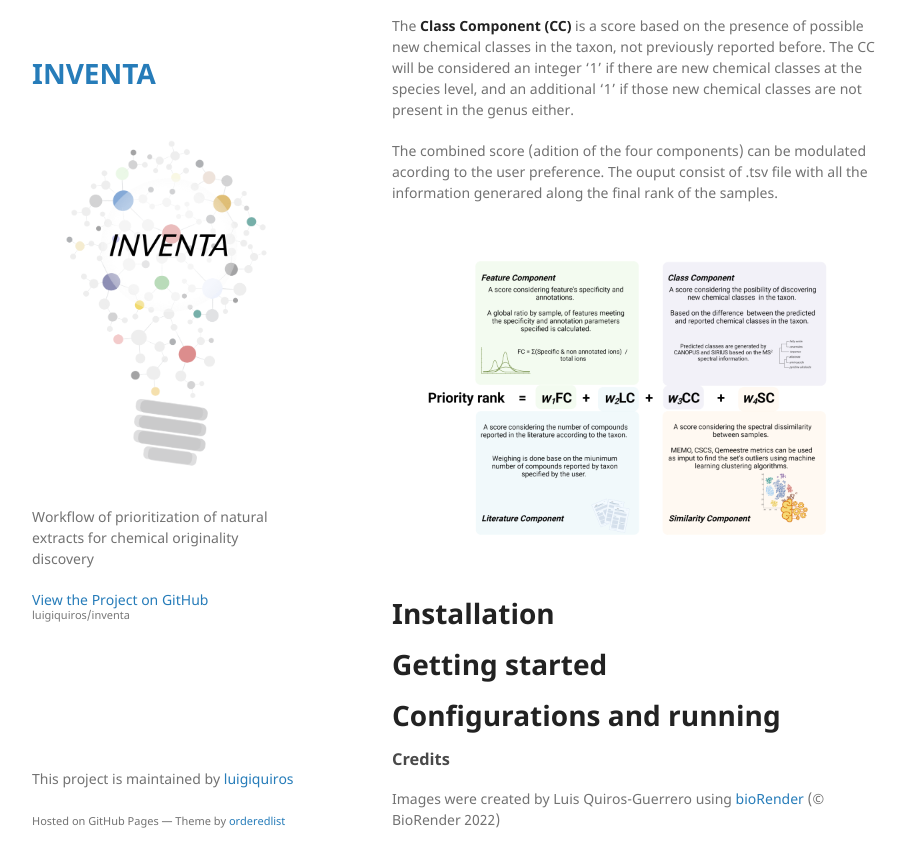
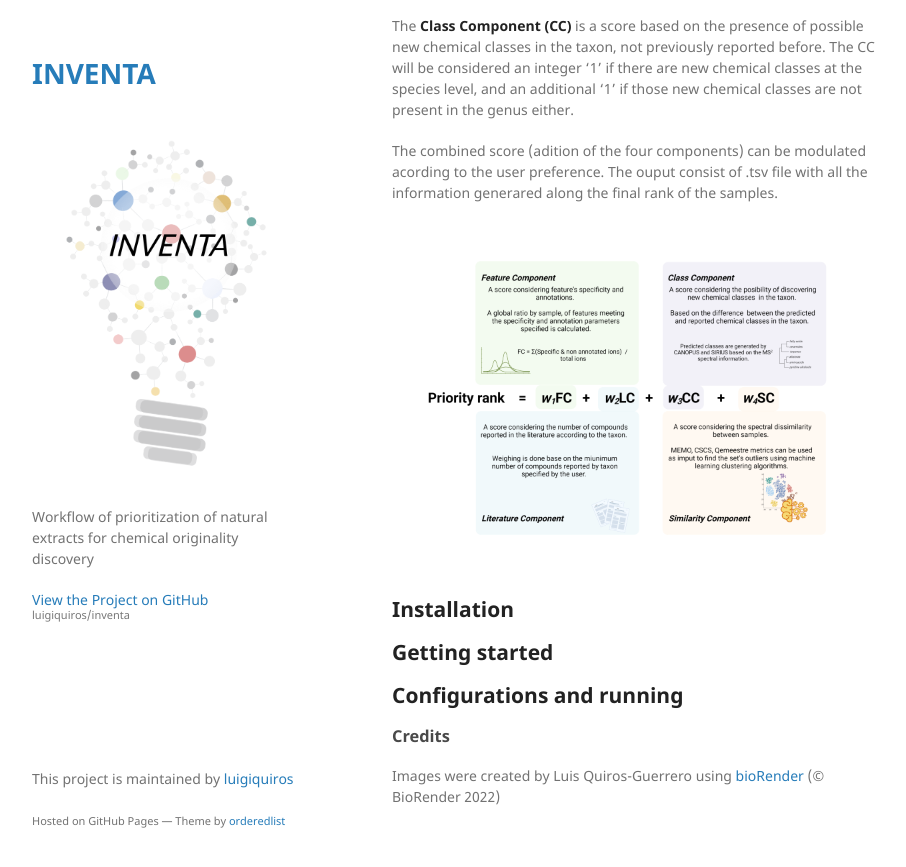
Before and after one commit to luigiquiros/inventa, a Jekyll site: the page built from docs/index.md, in a window 1280 px wide and 900 px high, scrolled down 952 px. Shown: the top 867 px of the window, without its empty margins (178-1084 px from the left). Built offline with Jekyll 4.4.1, drawn with Linux system fonts in a browser that asks for light colours; our own code applies the rules of GitHub Pages for plain Markdown files.

```diff
--- a/docs/index.md
+++ b/docs/index.md
@@ -23,11 +23,11 @@ The combined score (adition of the four components) can be modulated acording to
 
 ![Rank conception](/assets/img/priority_rank.png)
 
-# [**Installation**](installation.md)
+## [**Installation**](installation.md)
 
-# [**Getting started**](getting-started.md)
+## [**Getting started**](getting-started.md)
 
-# [**Configurations and running**](configuration-options.md)
+## [**Configurations and running**](configuration-options.md)
 
 ### Credits
 Images were created by Luis Quiros-Guerrero using [bioRender](https://biorender.com/) (© BioRender 2022)
```
